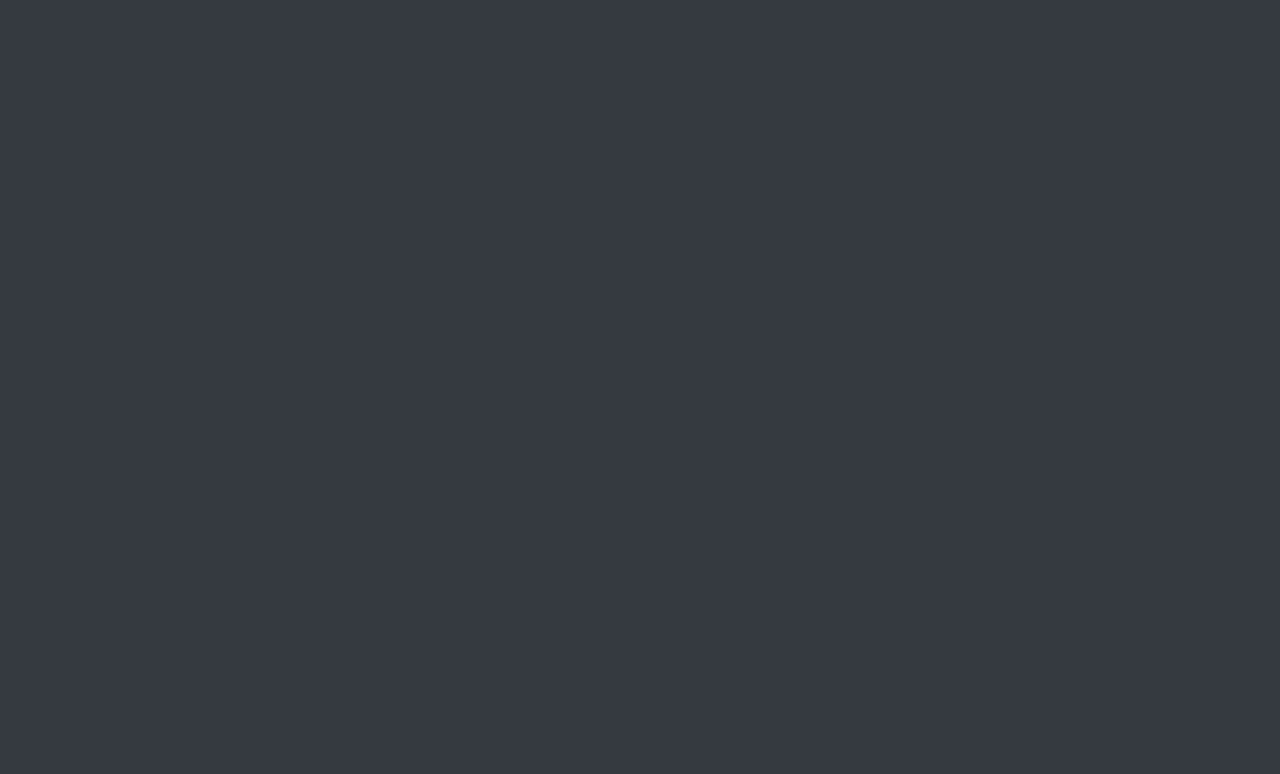
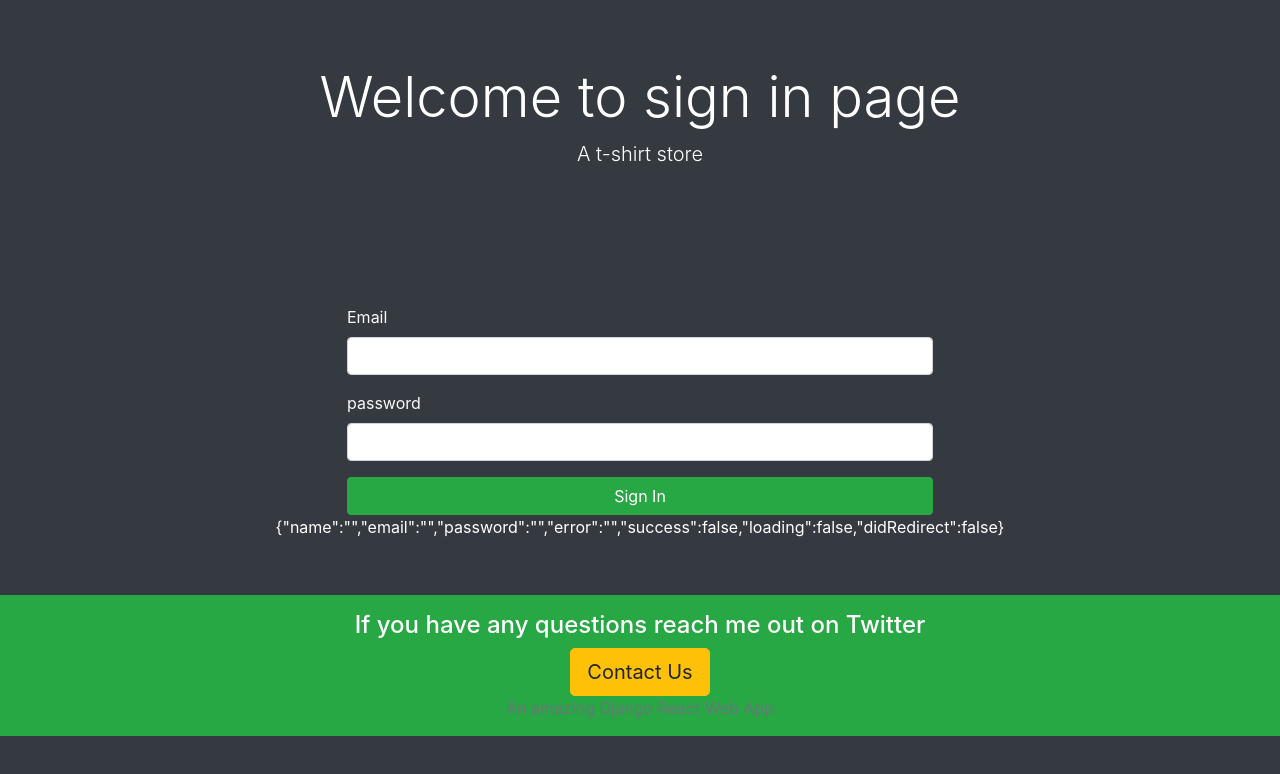
Before and after one commit to rigole/ecom, a React (Create React App) app in the folder ecom-frontend/: page /signin in a window 1280 px wide. Before the commit this address had no page. Shown: the top 774 px of the page. Built offline with nearby package versions, Linux system fonts and the light colour scheme.

Commit message:
Getting the signin form ready

```diff
--- a/ecom-frontend/src/Routes.js
+++ b/ecom-frontend/src/Routes.js
@@ -4,15 +4,16 @@
 import Signup from "./user/Signup";
 import PrivateRoutes from "./auth/helper/PrivateRoutes";
 import UserDashboard from "./user/UserDashboard";
+import Signin from "./user/Signin";
 
 const Routs = () => {
     return (
         <BrowserRouter>
 
             <Routes>
-
                 <Route path="/"  element={<Home/>} />
                 <Route path="/signup" exact element={<Signup/>} />
+                <Route path="/signin" exact element={<Signin/>} />
                 <Route eaxct path="/user/dashboard" element ={<PrivateRoutes/>}>
                       <Route exact path="/user/dashboard" element={<UserDashboard/>}/>
                 </Route>
--- a/ecom-frontend/src/user/Signin.js
+++ b/ecom-frontend/src/user/Signin.js
@@ -1,12 +1,110 @@
 import Base from "../core/Base";
-import React from "react";
+import React, {useState} from "react";
+import {Link} from "react-router-dom";
 
 const Signin = () => {
 
+    const [values, setValues] = useState({
+        name:"",
+        email:"",
+        password:"",
+        error:"",
+        success: false,
+        loading: false,
+        didRedirect: false
+    })
+
+
+    const { name, email, password, error, success, loading, didRedirect } = values
+    const handleChange = (name) =>
+        (event) => {
+            setValues({...values, error:false, [name]: event.target.value })
+        }
+
+     const successMessage = () => {
+            return (
+                <div className="row">
+                    <div className="col-md-6 offset-sm-3 text-left">
+                        <div
+                            className="alert alert-success"
+                            style={{display: success ? "" : "none" }}
+
+                        >
+                              New account created successfully. Please
+                            <Link to="/signin">login now</Link>
+
+                        </div>
+                    </div>
+                </div>
+            )
+        }
+
+     const errorMessage = () => {
+            return (
+                <div className="row">
+                    <div className="col-md-6 offset-sm-3 text-left">
+                        <div
+                            className="alert alert-danger"
+                            style={{display: error ? "" : "none" }}
+
+                        >
+                              Error while creating new user. Check fields again and Please try again
+                        </div>
+                    </div>
+                </div>
+            )
+        }
+
+     const SignInForm = () => {
+            return(
+                <div className="row">
+                    <div className="col-md-6 offset-sm-3 text-left">
+                        <form action="">
+
+                            <div className="form-group">
+                                <label className="text-light">Email</label>
+                                <input
+                                    className="form-control"
+                                    value={email}
+                                    onChange={handleChange("email")}
+                                    type="email"
+                                />
+                            </div>
+                            <div className="form-group">
+                                <label className="text-light">password</label>
+                                <input
+                                    className="form-control"
+                                    value={password}
+                                    onChange={handleChange("password")}
+                                    type="password"
+                                />
+                            </div>
+                            <button
+                                className="btn btn-success btn-block"
+                                onClick={() => {}}
+                            >
+                                Sign In
+                            </button>
+                        </form>
+                    </div>
+                </div>
+            )
+        }
+
+
+
+
+
+
+
+
     return (
-        <div>
-            <h1>Welcome to Sign</h1>
-        </div>
+        <Base title=" Welcome to sign in page" description=" A t-shirt store">
+            {SignInForm()}
+            <p className="text-center">
+                {JSON.stringify(values)}
+            </p>
+        </Base>
     )
 }
 
```
